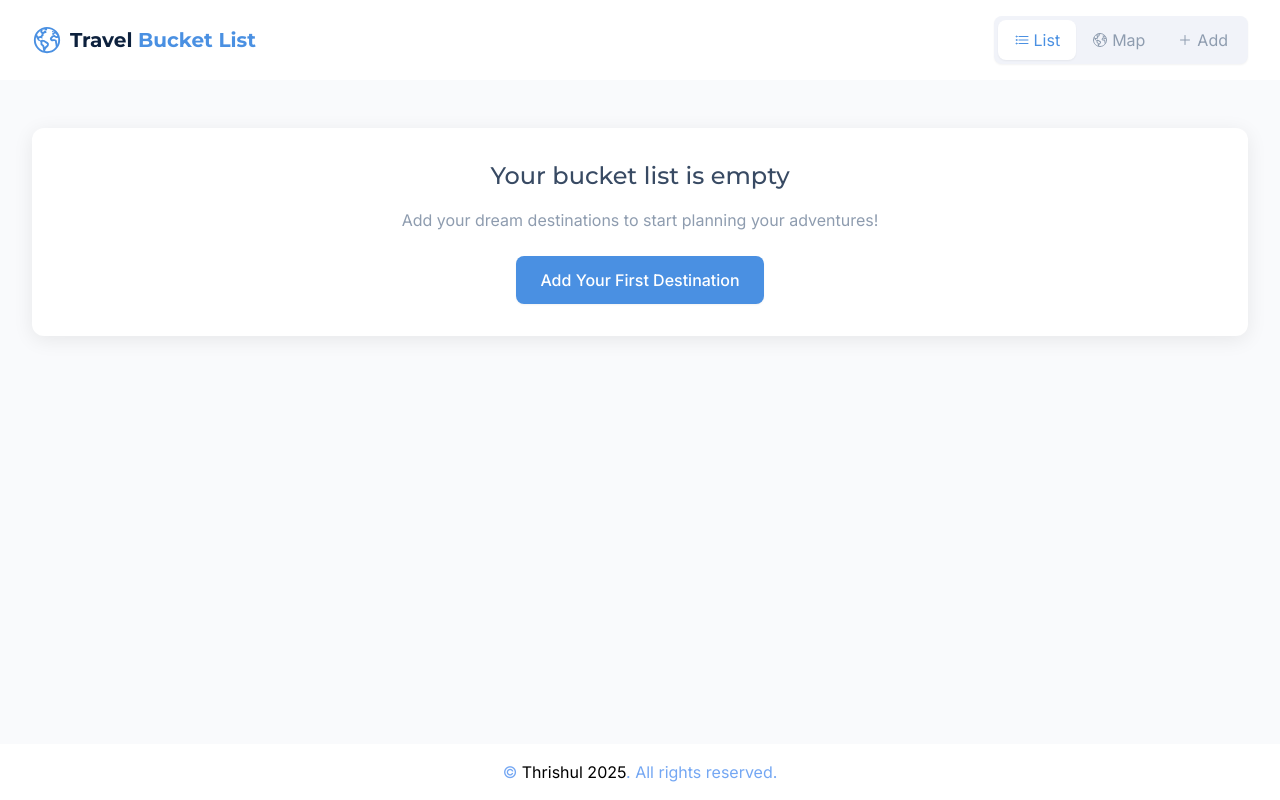
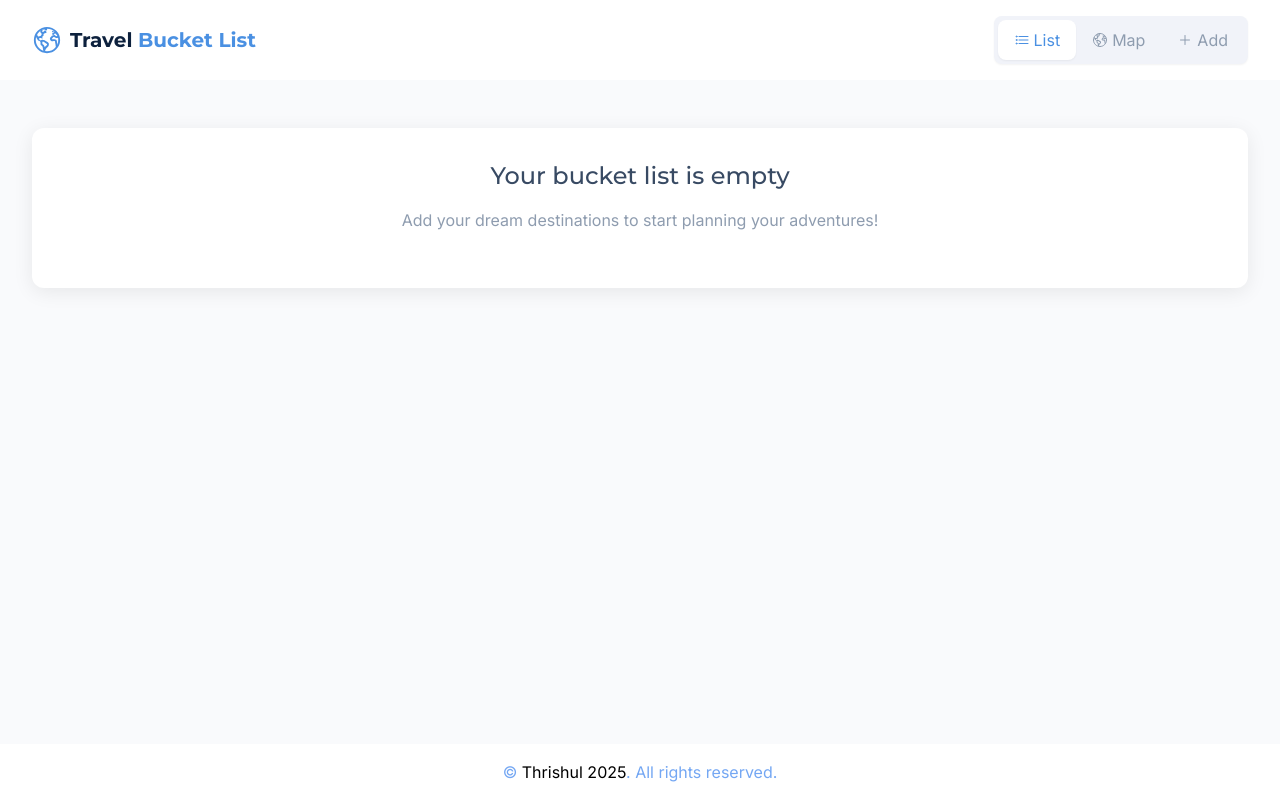
Before and after one commit to crazylogic03/TravelBucket, a React (Vite) app: page / in a window 1280 px wide. Built offline with nearby package versions, Linux system fonts and the light colour scheme.

Commit message:
Bugs Fixed

```diff
--- a/src/App.jsx
+++ b/src/App.jsx
@@ -7,7 +7,7 @@ import DestinationList from './components/DestinationList'
 import AddDestinationForm from './components/AddDestinationForm'
 import ProgressStats from './components/ProgressStats'
 import { useAppContext } from './context/AppContext'
-import Footer from './components/Footer' // Import Footer Component
+import Footer from './components/Footer'
 
 function App() {
   const { destinations } = useAppContext()
--- a/src/components/DestinationList.jsx
+++ b/src/components/DestinationList.jsx
@@ -1,9 +1,10 @@
 import { motion } from 'framer-motion'
 import { useAppContext } from '../context/AppContext'
 import DestinationCard from './DestinationCard'
+import { useNavigate } from 'react-router-dom';
 
 function DestinationList({ onSelect }) {
-  const { destinations, isLoading } = useAppContext()
+  const { destinations, isLoading, setCurrentView } = useAppContext()
 
   if (isLoading) {
     return (
@@ -23,12 +24,7 @@ function DestinationList({ onSelect }) {
       >
         <h2 className="text-2xl font-display font-medium text-neutral-800 mb-4">Your bucket list is empty</h2>
         <p className="text-neutral-600 mb-6">Add your dream destinations to start planning your adventures!</p>
-        <button
-          onClick={() => document.querySelector('[data-view="add"]')?.click()}
-          className="inline-flex items-center justify-center px-6 py-3 bg-primary-500 text-white font-medium rounded-lg shadow-sm hover:bg-primary-600 focus:outline-none focus:ring-2 focus:ring-offset-2 focus:ring-primary-500 transition-colors"
-        >
-          Add Your First Destination
-        </button>
+
       </motion.div>
     )
   }
```
Also changed, not shown: package.json (+6 -5 lines), 1 other file (tests, documents, lock files or other folders).
